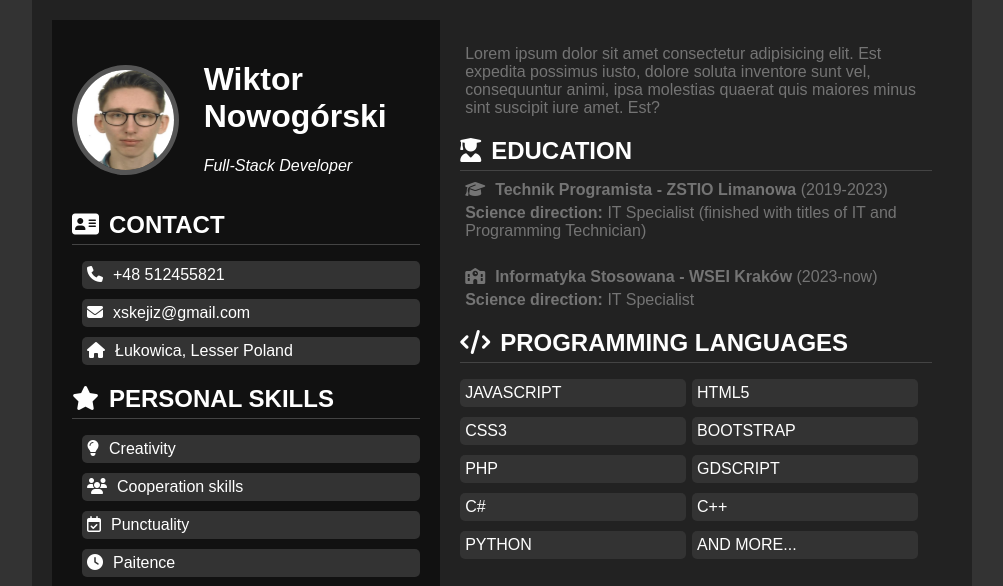
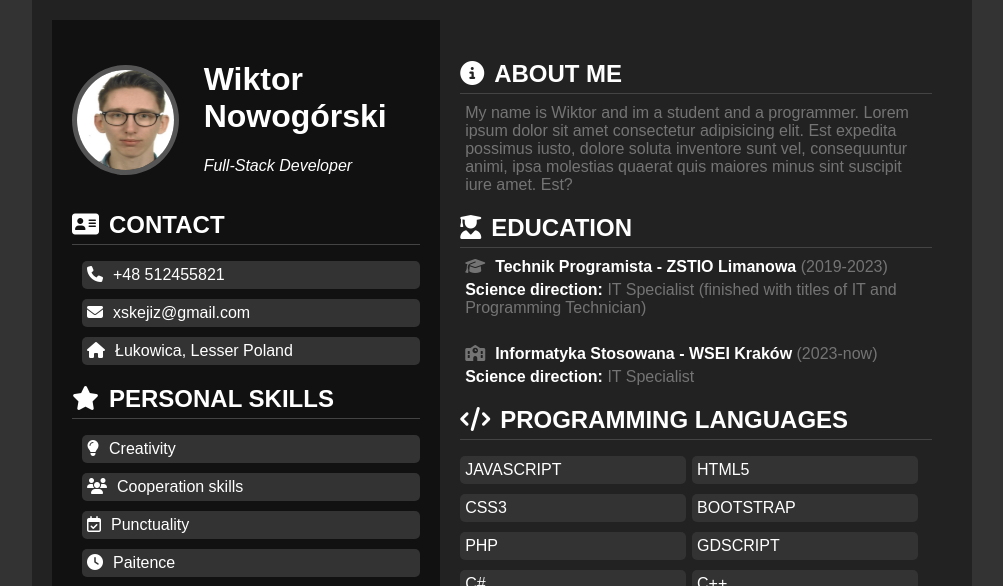
Before and after one commit to Saitsunek/Saitsune.github.io, a plain HTML site: page index.html in a window 1280 px wide. Shown: the top 586 px of the page, without its empty margins (138-1141 px from the left). Drawn offline with Linux system fonts and the light colour scheme.

Commit message:
Ok that Final FR

```diff
--- a/index.html
+++ b/index.html
@@ -58,7 +58,8 @@
 
         <div class="right-column">
             <div class="aboutme">
-                <p>Lorem ipsum dolor sit amet consectetur adipisicing elit. Est expedita possimus iusto, dolore soluta inventore sunt vel, consequuntur animi, ipsa molestias quaerat quis maiores minus sint suscipit iure amet. Est?</p>
+                <h2><i class="fas fa-circle-info icon"></i>ABOUT ME</h2>
+                <p>My name is Wiktor and im a student and a programmer. Lorem ipsum dolor sit amet consectetur adipisicing elit. Est expedita possimus iusto, dolore soluta inventore sunt vel, consequuntur animi, ipsa molestias quaerat quis maiores minus sint suscipit iure amet. Est?</p>
             </div>
             <div class="education">
                 <h2><i class="fas fa-user-graduate icon"></i>EDUCATION</h2>
--- a/style.css
+++ b/style.css
@@ -115,7 +115,7 @@ h2 {
 
 }
 
-.aboutme p strong
+.aboutme p strong,
 .education p strong,
 .work-exp p strong {
     color: white;
```
